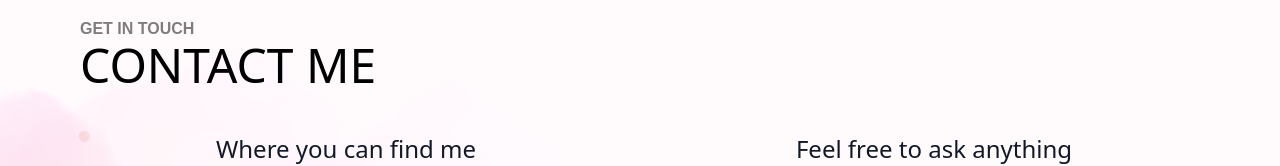
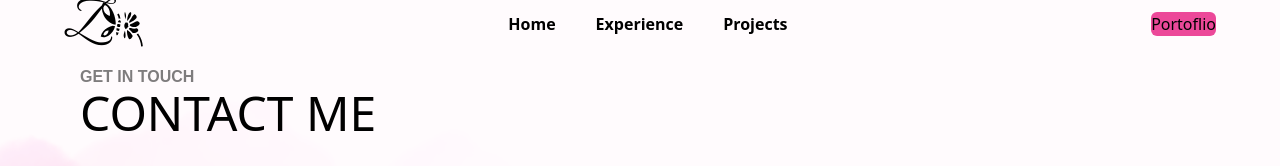
Before and after one commit to Yousra-Zahra-LATER/MyFolio, a React (Vite) app: page / in a window 1280 px wide. Shown: the top 166 px of the page. Built offline with nearby package versions, Linux system fonts and the light colour scheme.

Commit message:
'last commit'

```diff
--- a/src/App.jsx
+++ b/src/App.jsx
@@ -9,15 +9,16 @@ function App() {
   return (
     <>
 
+      <NavBar/>
+      <Contact />
+      <Footer />
+      <MouseParticles
+        g={1}
+        color="random"
+        cull="MuiSvgIcon-root,MuiButton-root"
+        level={6}
+      />
 
-      <Contact/>
-      <Footer/>
-      <MouseParticles
-          g={1}
-          color="random"
-          cull="MuiSvgIcon-root,MuiButton-root"
-          level={6}
-        />
     </>
   );
 }
--- a/src/components/Contact.jsx
+++ b/src/components/Contact.jsx
@@ -45,7 +45,9 @@ export default function Contact() {
                   <h2 className="title-font font-semibold text-gray-900 tracking-widest text-xs mt-4">
                     PHONE
                   </h2>
-                  <p className="leading-relaxed text-pink-800">+213-667041775</p>
+                  <p className="leading-relaxed text-pink-800">
+                    +213-667041775
+                  </p>
                 </div>
               </div>
             </div>
@@ -58,14 +60,14 @@ export default function Contact() {
             <p className="w-full leading-relaxed mb-5 text-gray-600 text-center">
               I am looking for a new role and would appreciate your support.
               <br />
-              Thank you in advance for any connections, advice, or
-              opportunities you can offer.
+              Thank you in advance for any connections, advice, or opportunities
+              you can offer.
             </p>
             <div className="lg:px-10 px-2">
-            <div className="mb-4 lg:ml-2 lg:mr-2 lg:w-[92%]">
+              <div className="mb-4 lg:mx-2 lg:w-[92%]">
                 <label
                   htmlFor="name"
-                className="leading-7  text-sm text-gray-600 block mb-2"
+                  className="leading-7 text-sm text-gray-600 block mb-2"
                 >
                   Name
                 </label>
@@ -74,10 +76,10 @@ export default function Contact() {
                   id="name"
                   name="name"
                   placeholder="Enter Your Full Name"
-                className="w-full   bg-white border border-gray-300 focus:border-pink-900 focus:ring-2 focus:ring-red-200 text-base outline-none text-gray-700 py-1 px-3 leading-8 transition-colors duration-200 ease-in-out"
+                  className="w-full bg-white border border-gray-300 focus:border-pink-900 focus:ring-2 focus:ring-red-200 text-base outline-none text-gray-700 py-1 px-3 leading-8 transition-colors duration-200 ease-in-out"
                 />
               </div>
-            <div className="mb-4 lg:ml-2 lg:mr-2 lg:w-[92%]">
+              <div className="mb-4 lg:mx-2 lg:w-[92%]">
                 <label
                   htmlFor="email"
                   className="leading-7 text-sm text-gray-600 block mb-2"
@@ -89,10 +91,10 @@ export default function Contact() {
                   id="email"
                   name="email"
                   placeholder="Enter Your Full Email"
-                className="w-full   bg-white border border-gray-300 focus:border-pink-900 focus:ring-2 focus:ring-red-200 text-base outline-none text-gray-700 py-1 px-3 leading-8 transition-colors duration-200 ease-in-out"
+                  className="w-full bg-white border border-gray-300 focus:border-pink-900 focus:ring-2 focus:ring-red-200 text-base outline-none text-gray-700 py-1 px-3 leading-8 transition-colors duration-200 ease-in-out"
                 />
               </div>
-            <div className="mb-4 lg:ml-2 lg:mr-2 lg:w-[92%]">
+              <div className="mb-4 lg:mx-2 lg:w-[92%]">
                 <label
                   htmlFor="message"
                   className="leading-7 text-sm text-gray-600 block mb-2"
@@ -106,7 +108,7 @@ export default function Contact() {
                   className="w-full bg-white border border-gray-300 focus:border-pink-900 focus:ring-2 focus:ring-red-200 h-32 text-base outline-none text-gray-700 py-1 px-3 leading-6 transition-colors duration-200 ease-in-out"
                 ></textarea>
               </div>
-            <button className="text-white lg:ml-2 lg:mr-2 w-full lg:w-[92%] bg-pink-800 border-0 py-2 px-6 focus:outline-none hover:bg-pink-900 rounded-md text-lg">
+              <button className="text-white lg:mx-2 w-full lg:w-[92%] bg-pink-800 border-0 py-2 px-6 focus:outline-none hover:bg-pink-900 rounded-md text-lg">
                 Send Message
               </button>
             </div>
--- a/src/components/Footer.jsx
+++ b/src/components/Footer.jsx
@@ -3,7 +3,7 @@ import { FaGithub, FaLinkedin, FaEnvelope } from 'react-icons/fa';
 
 export default function Footer() {
   return (
-    <footer className='bg-[#FFFBFD] flex flex-col h-36 justify-center items-center text-black gap-2'>
+    <footer className='bg-custom-pink flex flex-col h-36 justify-center items-center text-black gap-2'>
       <div className='flex gap-4'>
         <a href="https://github.com/Yousra-Zahra-LATER" target="_blank" rel="noopener noreferrer" className="text-2xl hover:text-pink-800">
           <FaGithub />
--- a/src/components/NavBar.jsx
+++ b/src/components/NavBar.jsx
@@ -27,10 +27,10 @@ export const NavBar = () => {
   ];
 
   return (
-    <div className="w-full h-20 text-black flex justify-between items-center">
 
-      <div className="flex font-signature ml-28 text-5xl hover:-rotate-6">
-        Z
+    <nav className="flex justify-between items-center  w-[90%] mx-auto">
+     <div className="flex font-signature text-5xl  hover:-rotate-6">
+     Z
         <motion.div
           initial={{ scale: 0 }} // Animation d'entrée initiale
           animate={{ scale: 1 }} // Animation d'entrée finale
@@ -38,35 +38,21 @@ export const NavBar = () => {
         >
           <GiButterflyFlower />
         </motion.div>
-      </div>
-
-      <div className="flex h-20 items-center gap-32 mr-16">
-        <ul className="flex gap-10 font-semibold">
+     </div>
+     <div>
+     <ul className="flex gap-10 font-semibold">
           {navBarlinks.map((link, index) => (
             <li key={index} className="cursor-pointer hover:text-[#807279]">
               {link.name}
             </li>
           ))}
         </ul>
-        <div className="flex gap-9">
-        <motion.button
-            className="hover:bg-[#f0b2d1] rounded-md py-2 px-2 font-semibold text-black"
-            onClick={""}
-          >
-            Portfolio
-          </motion.button>
-          <button onClick={toggleDarkMode} className="cursor-pointer px-4 self-center">
-          {isDarkMode ? (
-            <RiMoonClearFill className="h-6 w-6" />
-          ) : (
-            <SunIcon className="h-6 w-6" />
-          )}
-        </button>
+        </div>
+        <div>
+        <button className="bg-pink-500 rounded-md">Portoflio</button>
+     </div>
 
-      </div>
-      </div>
+    </nav>
 
-
-    </div>
   );
 };
--- a/src/index.css
+++ b/src/index.css
@@ -68,3 +68,6 @@
     content: "Full Stack Web Developper";
   }
 }
+body {
+  @apply bg-custom-pink;
+}
--- a/tailwind.config.js
+++ b/tailwind.config.js
@@ -12,6 +12,7 @@ export default {
         display: ["Krona One", "sans-serif"],
       },
       colors: {
+        'custom-pink': '#FFFBFD',
         primary: {
           DEFAULT: "#222831",
           50: "#E7EAEE",
```
Lines whose indentation alone changed are shown as unchanged.
